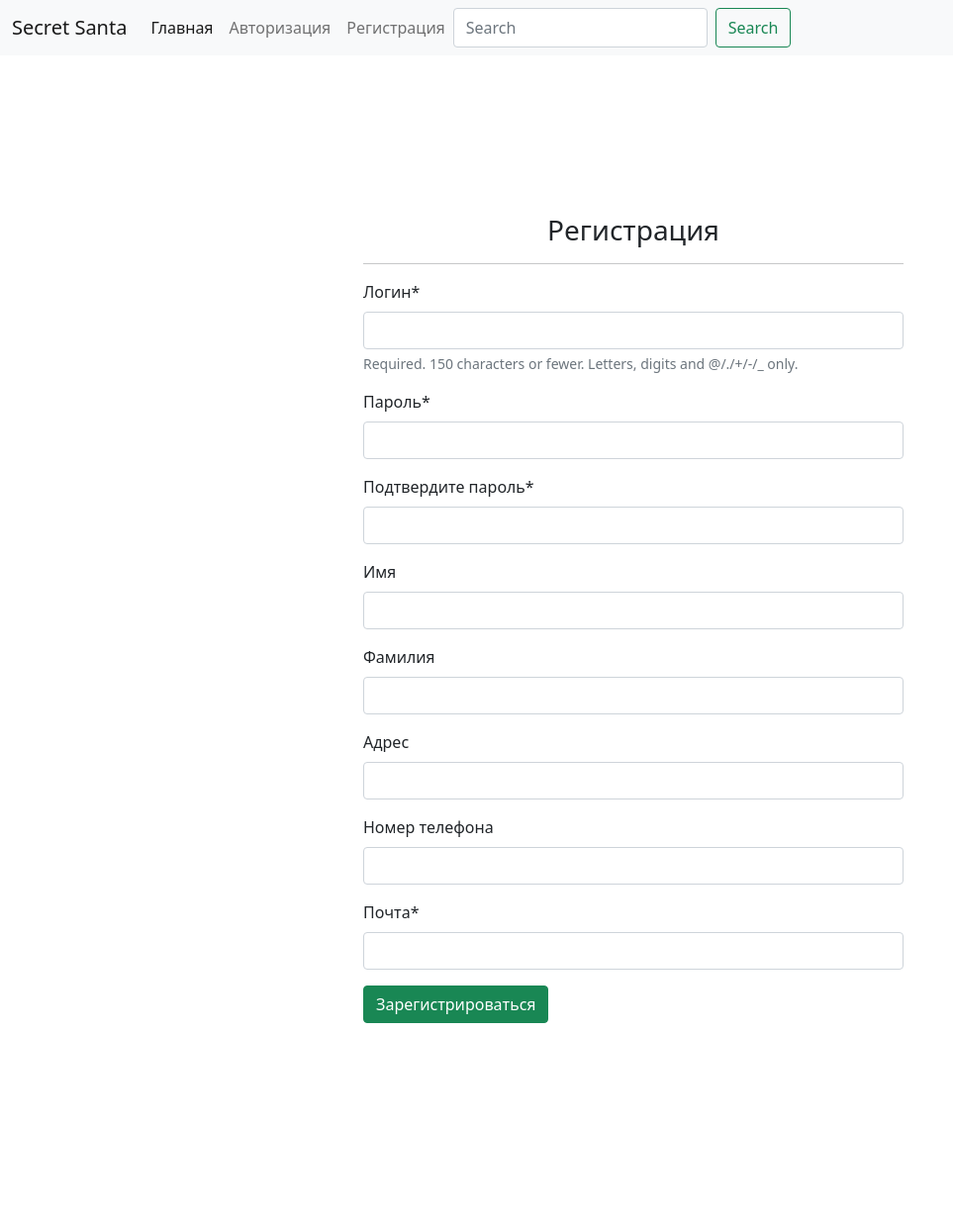
After one commit to inkvizitor1991/secret_santa, a Django app: page /registration/ in a window 1280 px wide. The commit adds this page. Shown: the whole page at 99% size, without its empty margins (0-963 px from the left). Run offline with Django 4.2, Linux system fonts and the light colour scheme; some libraries are stand-ins or nearby versions.

Commit message:
added the registration

```diff
--- /dev/null
+++ b/game/forms.py
@@ -0,0 +1,76 @@
+from django import forms
+from django.contrib.auth import get_user_model
+
+#from .models import Registration
+
+User = get_user_model()
+
+
+
+class LoginForm(forms.ModelForm):
+
+    password = forms.CharField(widget=forms.PasswordInput)
+
+    class Meta:
+        model = User
+        fields = ['username', 'password']
+
+    def __init__(self, *args, **kwargs):
+        super().__init__(*args, **kwargs)
+        self.fields['username'].label = 'Логин'
+        self.fields['password'].label = 'Пароль'
+
+    def clean(self):
+        username = self.cleaned_data['username']
+        password = self.cleaned_data['password']
+        user = User.objects.filter(username=username).first()
+        if not user:
+            raise forms.ValidationError(f'Пользователь с логином {username} не найден в системе')
+        if not user.check_password(password):
+            raise forms.ValidationError('Неверный пароль')
+        return self.cleaned_data
+
+class RegistrationForm(forms.ModelForm):
+
+    confirm_password = forms.CharField(widget=forms.PasswordInput)
+    password = forms.CharField(widget=forms.PasswordInput)
+    phone = forms.CharField(required=False)
+    address = forms.CharField(required=False)
+    email = forms.EmailField()
+
+    def __init__(self, *args, **kwargs):
+        super().__init__(*args, **kwargs)
+        self.fields['username'].label = 'Логин'
+        self.fields['password'].label = 'Пароль'
+        self.fields['confirm_password'].label = 'Подтвердите пароль'
+        self.fields['phone'].label = 'Номер телефона'
+        self.fields['address'].label = 'Адрес'
+        self.fields['email'].label = 'Почта'
+        self.fields['first_name'].label = 'Имя'
+        self.fields['last_name'].label = 'Фамилия'
+
+    def clean_email(self):
+        email = self.cleaned_data['email']
+        domain = email.split('.')[-1]
+        if domain in ['net', 'xyz']:
+            raise forms.ValidationError(f'Регистрация для домена {domain} невозможна')
+        if User.objects.filter(email=email).exists():
+            raise forms.ValidationError('Данный почтовый адрес уже зарегистрирован')
+        return email
+
+    def clean_username(self):
+        username = self.cleaned_data['username']
+        if User.objects.filter(username=username).exists():
+            raise forms.ValidationError(f'Имя {username} занято. Попробуйте другое.')
+        return username
+
+    def clean(self):
+        password = self.cleaned_data['password']
+        confirm_password = self.cleaned_data['confirm_password']
+        if password != confirm_password:
+            raise forms.ValidationError('Пароли не совпадают')
+        return self.cleaned_data
+
+    class Meta:
+        model = User
+        fields = ['username', 'password', 'confirm_password', 'first_name', 'last_name', 'address', 'phone', 'email']
--- a/game/urls.py
+++ b/game/urls.py
@@ -1,6 +1,11 @@
 from django.urls import path
-from .views import BaseViews
+from .views import BaseViews,RegistrationView,LoginView
+
+
 
 urlpatterns = [
-    path('',BaseViews.as_view(), name='base')
-    ]
+    path('',BaseViews.as_view(), name='base'),
+    path('login/', LoginView.as_view(), name='login'),
+    path('registration/', RegistrationView.as_view(), name='registration'),
+
+]
--- a/game/views.py
+++ b/game/views.py
@@ -1,8 +1,70 @@
 from django.shortcuts import render
-from django.http import HttpResponse
+from django.http import HttpResponseRedirect
+from django.contrib.auth import authenticate, login
 from django import views
+from .forms import LoginForm, RegistrationForm
+from .models import GameCreator
+
+
 
 
 class BaseViews(views.View):
     def get(self, request, *args, **kwargs):
         return render(request, 'base.html', {})
+
+
+class LoginView(views.View):
+
+    def get(self, request, *args, **kwargs):
+        form = LoginForm(request.POST or None)
+        context = {
+            'form': form
+        }
+        return render(request, 'login.html', context)
+
+    def post(self, request, *args, **kwargs):
+        form = LoginForm(request.POST or None)
+        if form.is_valid():
+            username = form.cleaned_data['username']
+            password = form.cleaned_data['password']
+            user = authenticate(username=username, password=password)
+            if user:
+                login(request, user)
+                return HttpResponseRedirect('/')
+        context = {
+            'form': form
+        }
+        return render(request, 'login.html', context)
+
+
+class RegistrationView(views.View):
+
+    def get(self, request, *args, **kwargs):
+        form = RegistrationForm(request.POST or None)
+        context = {
+            'form': form
+        }
+        return render(request, 'registration.html', context)
+
+    def post(self, request, *args, **kwargs):
+        form = RegistrationForm(request.POST or None)
+        if form.is_valid():
+            new_user = form.save(commit=False)
+            new_user.username = form.cleaned_data['username']
+            new_user.email = form.cleaned_data['email']
+            new_user.first_name = form.cleaned_data['first_name']
+            new_user.last_name = form.cleaned_data['last_name']
+            new_user.save()
+            new_user.set_password(form.cleaned_data['password'])
+            new_user.save()
+            GameCreator.objects.create(
+                name=new_user,
+                email=form.cleaned_data['email'],
+            )
+            user = authenticate(username=form.cleaned_data['username'], password=form.cleaned_data['password'])
+            login(request, user)
+            return HttpResponseRedirect('/')
+        context = {
+            'form': form
+        }
+        return render(request, 'registration.html', context)
--- a/secret_santa/settings.py
+++ b/secret_santa/settings.py
@@ -22,7 +22,9 @@ INSTALLED_APPS = [
     'django.contrib.sessions',
     'django.contrib.messages',
     'django.contrib.staticfiles',
-    'game'
+    'game',
+    "crispy_forms",
+    "crispy_bootstrap5"
 ]
 
 MIDDLEWARE = [
--- a/templates/base.html
+++ b/templates/base.html
@@ -3,8 +3,61 @@
 <head>
   <meta charset="UTF-8">
   <title>Title</title>
+  <link rel="stylesheet" href="https://pro.fontawesome.com/releases/v5.10.0/css/all.css" integrity="sha384-AYmEC3Yw5cVb3ZcuHtOA93w35dYTsvhLPVnYs9eStHfGJvOvKxVfELGroGkvsg+p" crossorigin="anonymous"/>
+  <link href="https://cdn.jsdelivr.net/npm/bootstrap@5.0.2/dist/css/bootstrap.min.css" rel="stylesheet" integrity="sha384-EVSTQN3/azprG1Anm3QDgpJLIm9Nao0Yz1ztcQTwFspd3yD65VohhpuuCOmLASjC" crossorigin="anonymous">
 </head>
 <body>
+<nav class="navbar navbar-expand-lg navbar-light bg-light">
+  <div class="container-fluid">
+    <a class="navbar-brand" href="{% url 'base' %}">Secret Santa</a>
+    <button class="navbar-toggler" type="button" data-bs-toggle="collapse" data-bs-target="#navbarSupportedContent" aria-controls="navbarSupportedContent" aria-expanded="false" aria-label="Toggle navigation">
+      <span class="navbar-toggler-icon"></span>
+    </button>
+    <div class="collapse navbar-collapse" id="navbarSupportedContent">
+      <ul class="navbar-nav me-auto mb-2 mb-lg-0">
+        <li class="nav-item">
+          <a class="nav-link active" aria-current="page" href="{% url 'base' %}">Главная</a>
+        </li>
+          {% if not request.user.is_authenticated %}
+            <li class="nav-item">
+              <a class="nav-link" href="{% url 'login' %}">Авторизация</a>
+            </li>
+              <li class="nav-item">
+              <a class="nav-link" href="{% url 'registration' %}">Регистрация</a>
+            </li>
+          {% else %}
+        <li class="nav-item">
+          <a class="nav-link" href="#">Личный кабинет</a>
+          </li>
+            <li class="nav-item">
+            <a class="nav-link" href="#">Выйти</a>
+          </li>
 
+          <a class="nav-link" href="#">Link</a>
+        </li>
+      </ul>
+      {% endif %}
+      <form class="d-flex">
+        <input class="form-control me-2" type="search" placeholder="Search" aria-label="Search">
+        <button class="btn btn-outline-success" type="submit">Search</button>
+      </form>
+    </div>
+  </div>
+</nav>
+<div class="container">
+    {% block content %}
+      <div class="col-md-12">
+        <div class="row">
+          <div class="col-md-4"></div>
+          <div class="col-md-4">
+            <h4 class="text-center">Организуй тайный обмен подарками, запусти праздничное настроение!</h4>
+          </div>
+          <div class="col-md-4"></div>
+        </div>
+      </div>
+    {% endblock content %}
+</div>
 </body>
+<script src="https://cdn.jsdelivr.net/npm/@popperjs/core@2.9.2/dist/umd/popper.min.js" integrity="sha384-IQsoLXl5PILFhosVNubq5LC7Qb9DXgDA9i+tQ8Zj3iwWAwPtgFTxbJ8NT4GN1R8p" crossorigin="anonymous"></script>
+<script src="https://cdn.jsdelivr.net/npm/bootstrap@5.0.2/dist/js/bootstrap.min.js" integrity="sha384-cVKIPhGWiC2Al4u+LWgxfKTRIcfu0JTxR+EQDz/bgldoEyl4H0zUF0QKbrJ0EcQF" crossorigin="anonymous"></script>
 </html>
--- /dev/null
+++ b/templates/registration.html
@@ -0,0 +1,19 @@
+{% extends 'base.html' %}
+{% load crispy_forms_tags %}
+
+{% block content %}
+
+    <div class="row" style="margin-bottom: 200px; margin-top: 160px;">
+        <div class="col-md-6 offset-md-3">
+            <h3 class="text-center">Регистрация</h3>
+            <hr>
+            <form action="{% url 'registration' %}" method="POST">
+                {% csrf_token %}
+                {{ form|crispy }}
+                <input type="submit" class="btn btn-success btn-block" value="Зарегистрироваться">
+            </form>
+        </div>
+
+    </div>
+
+{% endblock content %}
```
Also changed, not shown: game/models.py (+7 -6 lines), templates/login.html (added, +18 -0 lines), game/migrations/0003_alter_player_name.py (added), game/migrations/0004_registration_user_alter_player_name.py (added), game/migrations/0005_remove_registration_email_remove_registration_user_and_more.py (added).
